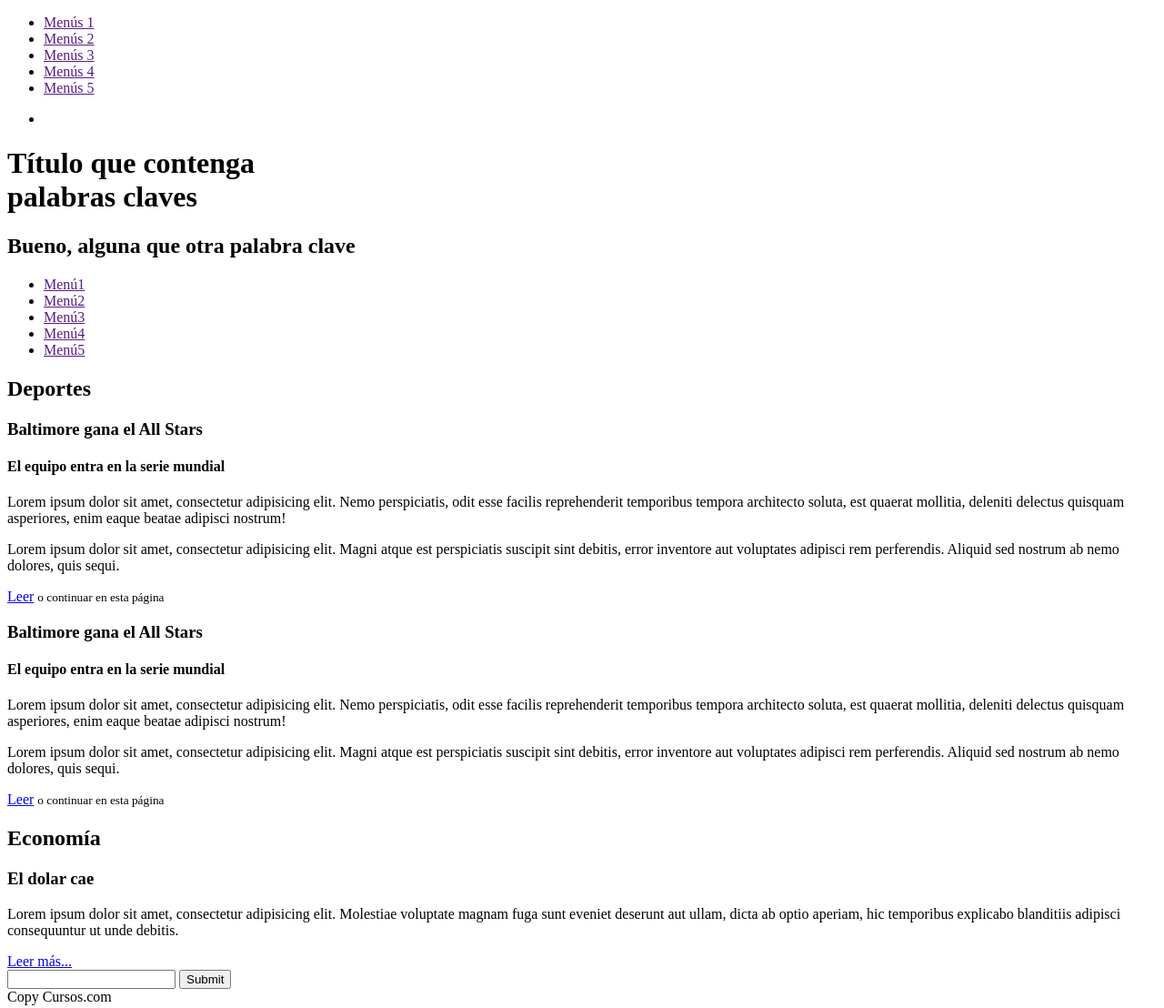
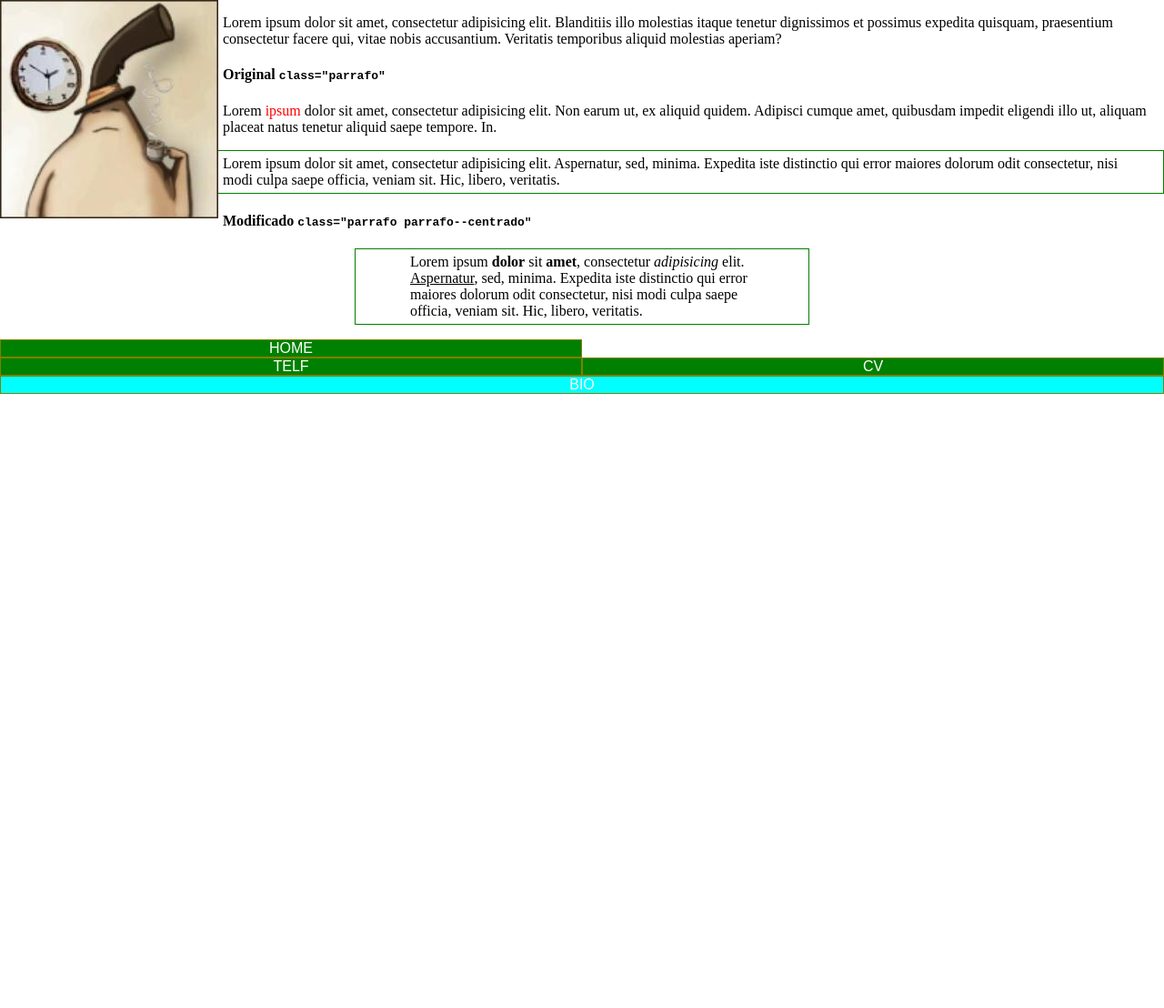
Before and after one commit to Wakkos/CursoHTML-CSS, a plain HTML site: page index.html in a window 1280 px wide. Shown: the whole page at 91% size. After the commit the page ends 800 px from the top, so only its background shows below. Drawn offline with Linux system fonts and the light colour scheme.

Commit message:
Clase 3: DISPLAY

```diff
--- a/css/style.css
+++ b/css/style.css
@@ -1,38 +1,81 @@
+* {
+    box-sizing: border-box;
+}
 body {
-    color: pink;
-    font-family: 'Open Sans', sans-serif;
-    margin:0;
+    margin: 0;
     padding: 0;
 }
-    h1 {
-        font-family: "comic sans";
-        color: salmon;
+.parrafo {
+    border-width: 1px;
+    border-color: green;
+    border-style: solid;
+    padding-top: 5px;
+    padding-right: 20px;
+    padding-bottom: 5px;
+    padding-left: 20px;
+    margin-bottom: 1em;
+}
+
+    .parrafo--centrado {
+        max-width: 500px;
+        margin-left: auto;
+        margin-right: auto;
+        padding-right: 60px;
+        padding-left: 60px;
     }
 
-    small {
-        color: lime;
+/*.nav__list {
+    padding:0;
+    margin: 0;
+    list-style-type: none;
+}*/
+.nav {
+    width: 100%;
+    margin-bottom: 1em;
+}
+    .nav__list {
+        display: table;
+        table-layout: fixed;
+        caption-side: bottom;
+        width: 100%;
+        margin: 0;
+        padding: 0;
+    }
+        .nav__item {
+            display: table-cell;
+            border: 1px solid olive;
+            text-align: center;
+            text-transform: uppercase;
+            font-family: Arial, Helvetica, sans-serif;
+            background-color: green;
+            color: white;
+        }
+            .nav__item--current {
+                display: table-caption;
+                background-color: aqua;
+            }
+.table {
+    display: table;
+    caption-side: bottom;
+}
+    main {
+        display: table-cell;
+    }
+    .nav {
+        display: table-caption;
     }
 
-    .header-main {
-        color: red;
-    }
-    section {
-        background-color: blue
-    }
-    .article-home {
-        background-color: #e0e0e0;
-        width: 90%;
-        margin-left: auto;
-        margin-right: auto;
-    }
-        .article-header {
-            color: black;
-        }
+.inline-block {
+    display: inline-block;
+    width: 20%;
+    vertical-align: middle;
+}
+
+.img-float-left {
+    float: left;
+    margin-right: 5px;
+}
 
 .color-red {
     color: red;
 }
-
-#js-fecha {
-    font-size: 12px;
-}
--- a/index.html
+++ b/index.html
@@ -3,94 +3,36 @@
     <head>
         <meta charset="UTF-8">
         <title>Curso de HTML</title>
+        <link rel="stylesheet" href="css/style.css">
 
     </head>
 
-    <body>
-        <nav class="navigation">
-            <ul>
-                <li><a href="">Menús 1</a></li>
-                <li><a href="">Menús 2</a></li>
-                <li><a href="">Menús 3</a></li>
-                <li><a href="">Menús 4</a></li>
-                <li><a href="">Menús 5</a></li>
-            </ul>
-        </nav>
-        <ul>
-            <li></li>
+<body class="table">
+    <nav class="nav">
+        <ul class="nav__list">
+            <li class="nav__item">Home</li>
+            <li class="nav__item nav__item--current">Bio</li>
+            <li class="nav__item">Telf</li>
+            <li class="nav__item">CV</li>
         </ul>
+    </nav>
+    <main>
+        <img src="img/wakkos.jpg" alt="Euna foto de Wakkos" class="img-float-left">
+        <p class="align-right">
+        Lorem ipsum dolor sit amet, consectetur adipisicing elit. Blanditiis illo molestias itaque tenetur dignissimos et possimus expedita quisquam, praesentium consectetur facere qui, vitae nobis accusantium. Veritatis temporibus aliquid molestias aperiam?
+        </p>
+        <h4>Original <code>class="parrafo"</code></h4>
+        <p>
+            Lorem <span class="color-red">ipsum</span> dolor sit amet, consectetur adipisicing elit. Non earum ut, ex aliquid quidem. Adipisci cumque amet, quibusdam impedit eligendi illo ut, aliquam placeat natus tenetur aliquid saepe tempore. In.
+        </p>
 
-        <header>
-            <h1>Título que contenga <br>palabras claves</h1>
-            <h2>Bueno, alguna que otra palabra clave</h2>
-            <nav class="navigation">
-            <ul>
-                <li><a href="">Menú1</a></li>
-                <li><a href="">Menú2</a></li>
-                <li><a href="">Menú3</a></li>
-                <li><a href="">Menú4</a></li>
-                <li><a href="">Menú5</a></li>
-            </ul>
-        </nav>
-        </header>
-        <section>
-            <header>
-                <h2>Deportes</h2>
-            </header>
-
-            <article>
-                <header>
-                    <h3>Baltimore gana el All Stars</h3>
-                    <h4>El equipo entra en la serie mundial</h4>
-                </header>
-                <p>
-                    Lorem ipsum dolor sit amet, consectetur adipisicing elit. Nemo perspiciatis, odit esse facilis reprehenderit temporibus tempora architecto soluta, est quaerat mollitia, deleniti delectus quisquam asperiores, enim eaque beatae adipisci nostrum!
-                </p>
-                <p>
-                    Lorem ipsum dolor sit amet, consectetur adipisicing elit. Magni atque est perspiciatis suscipit sint debitis, error inventore aut voluptates adipisci rem perferendis. Aliquid sed nostrum ab nemo dolores, quis sequi.
-                </p>
-                <footer>
-                    <a href="http://cursos.com/baltimore-gana.html">Leer</a>
-                    <small>o continuar en esta página</small>
-                </footer>
-            </article>
-            <article>
-                <header>
-                    <h3>Baltimore gana el All Stars</h3>
-                    <h4>El equipo entra en la serie mundial</h4>
-                </header>
-                <p>
-                    Lorem ipsum dolor sit amet, consectetur adipisicing elit. Nemo perspiciatis, odit esse facilis reprehenderit temporibus tempora architecto soluta, est quaerat mollitia, deleniti delectus quisquam asperiores, enim eaque beatae adipisci nostrum!
-                </p>
-                <p>
-                    Lorem ipsum dolor sit amet, consectetur adipisicing elit. Magni atque est perspiciatis suscipit sint debitis, error inventore aut voluptates adipisci rem perferendis. Aliquid sed nostrum ab nemo dolores, quis sequi.
-                </p>
-                <footer>
-                    <a href="http://cursos.com/baltimore-gana.html">Leer</a>
-                    <small>o continuar en esta página</small>
-                </footer>
-            </article>
-        </section>
-        <section>
-            <header>
-                <h2>Economía</h2>
-            </header>
-            <article>
-                <h3>El dolar cae</h3>
-                <p>Lorem ipsum dolor sit amet, consectetur adipisicing elit. Molestiae voluptate magnam fuga sunt eveniet deserunt aut ullam, dicta ab optio aperiam, hic temporibus explicabo blanditiis adipisci consequuntur ut unde debitis.</p>
-                <footer>
-                    <a href="#">Leer más...</a>
-                </footer>
-            </article>
-        </section>
-        <aside>
-            <form action="">
-                <input type="email">
-                <input type="submit">
-            </form>
-        </aside>
-        <footer data-hola="saludos" class="footer-home">
-            Copy Cursos.com
-        </footer>
-    </body>
+        <p class="parrafo">
+            Lorem ipsum dolor sit amet, consectetur adipisicing elit. Aspernatur, sed, minima. Expedita iste distinctio qui error maiores dolorum odit consectetur, nisi modi culpa saepe officia, veniam sit. Hic, libero, veritatis.
+        </p>
+        <h4>Modificado <code>class="parrafo parrafo--centrado"</code></h4>
+        <p class="parrafo parrafo--centrado">
+            Lorem ipsum <b>dolor</b> sit <strong>amet</strong>, consectetur <i>adipisicing</i> elit. <u>Aspernatur</u>, sed, minima. Expedita iste distinctio qui error maiores dolorum odit consectetur, nisi modi culpa saepe officia, veniam sit. Hic, libero, veritatis.
+        </p>
+    </main>
+</body>
 </html>
```
Also changed, not shown: img/wakkos.jpg (added).
